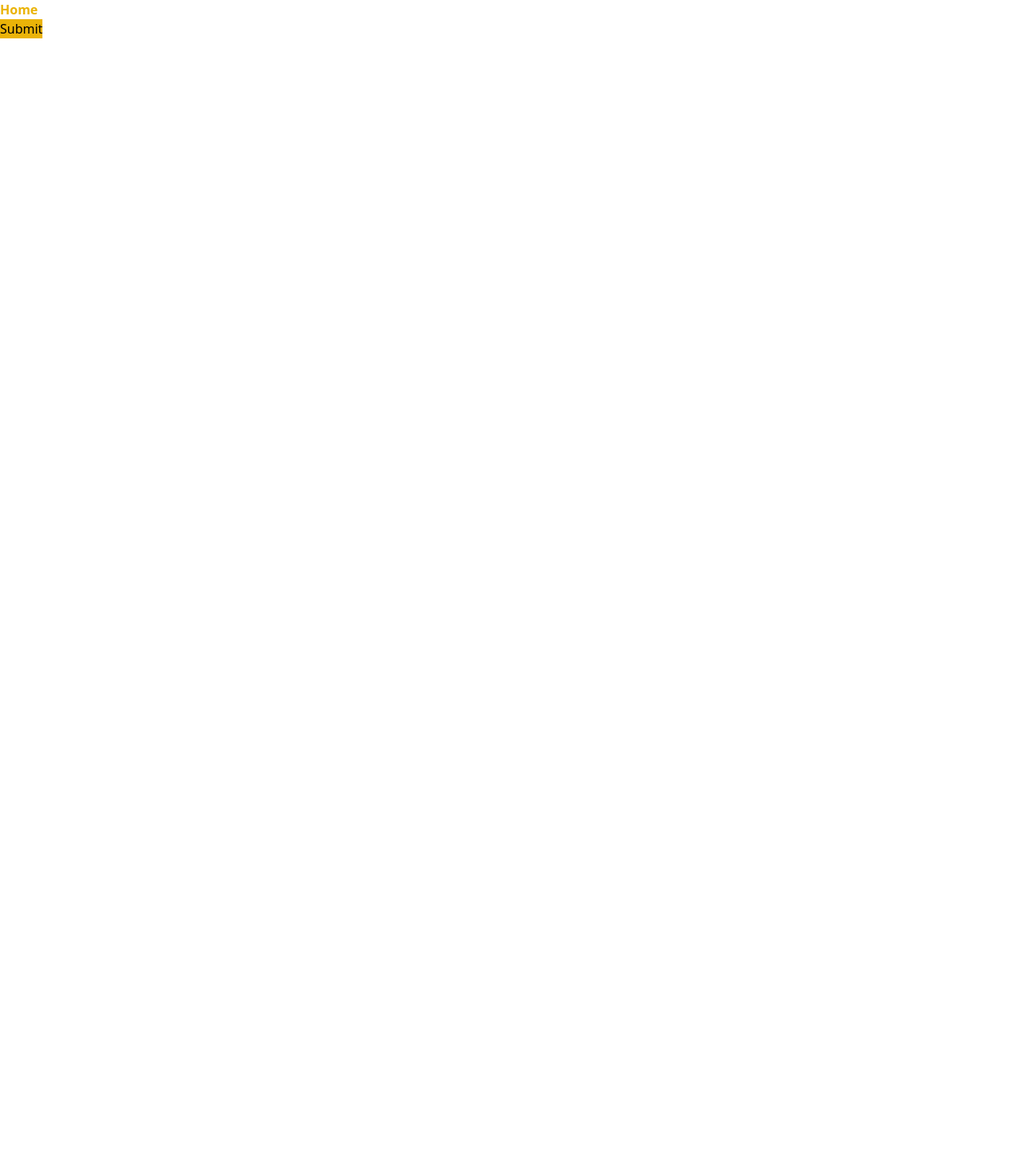
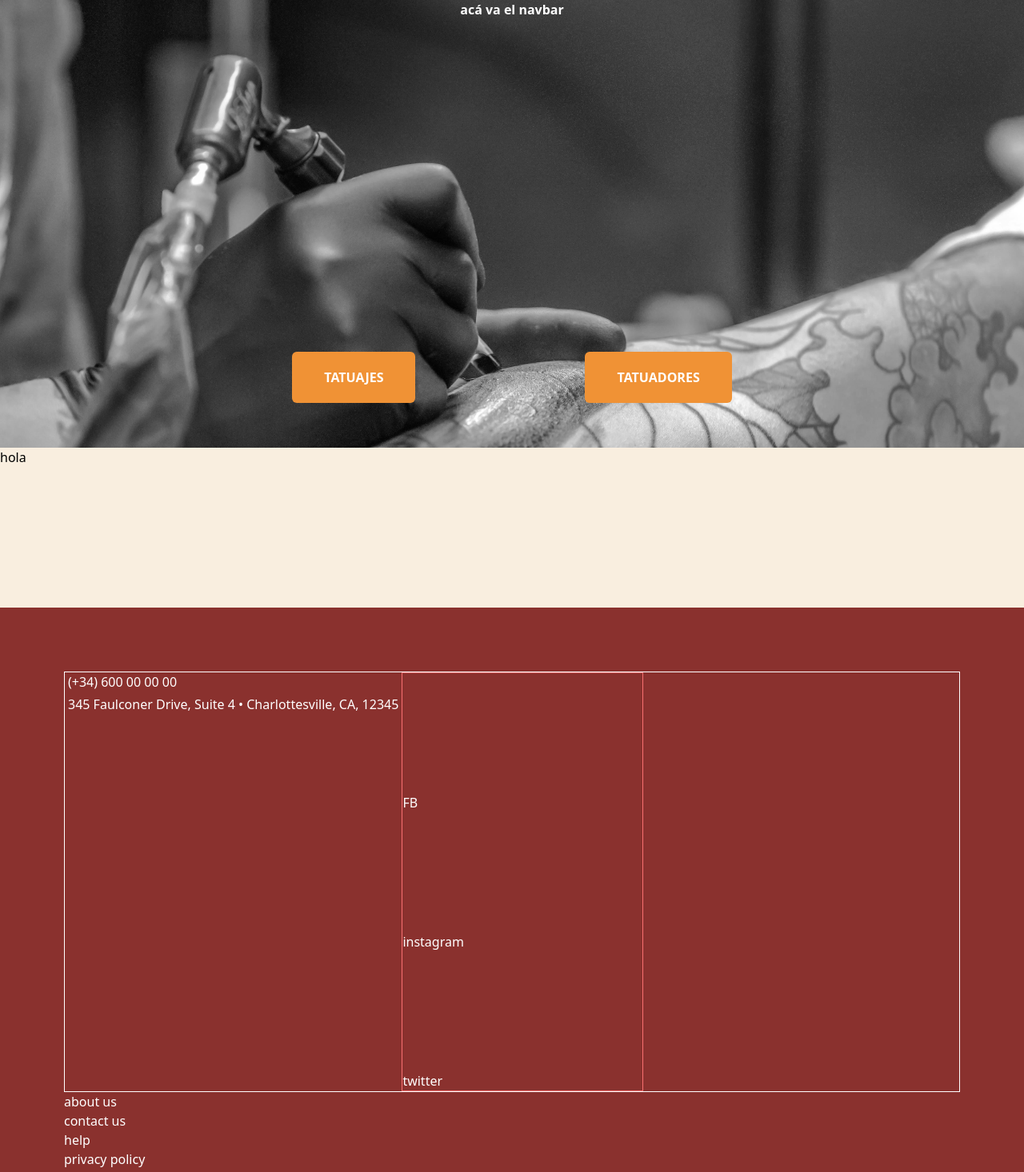
Before and after one commit to Innovaton0/Mimi-Sofm-final-project, a Vue app: page /home in a window 1280 px wide. Shown: the top 1466 px of the page at 80% size. Before the commit the page ends 800 px from the top, so only its background shows below. Built offline with nearby package versions, Linux system fonts and the light colour scheme.

Commit message:
first part of the home design

```diff
--- a/src/components/Home.vue
+++ b/src/components/Home.vue
@@ -1,6 +1,53 @@
 <template>
-  <h1 class="font-bold text-yellow-500">Home</h1>
-  <button class="bg-yellow-500">Submit</button>
+
+<header>
+
+  <!-- IMAGEN -->
+<section class="bg-[url('/src/assets/pexels-photo-955938.jpeg')] bg-cover h-[70vh]">
+  <h1 class="font-bold text-white text-center">acá va el navbar</h1>
+
+  <!-- BOTONES -->
+  <div class="flex justify-center items-center gap-5 m-24 space-x-48 font-bold">
+    <button class="bg-[#F09235] rounded-md mt-80 py-5 px-10 text-white">TATUAJES</button>
+    <button class="bg-[#F09235] p-3 mt-80 py-5 px-10 rounded-md text-white">TATUADORES</button>
+  </div>
+</section>
+
+  <!-- FOTOS Y  FONDO BEIGE -->
+  <div class="h-[200px] bg-[#F9EEDF]">
+  <span>hola</span>
+  </div>
+
+</header>
+
+
+
+<footer class="bg-[#8A312E] text-white p-20">
+    <div class="flex gap-1 border-white border">
+      <img src="" alt="">
+      <ul class="flex flex-col gap-1">
+        <li><span>(+34) 600 00 00 00</span></li>
+        <li><span>345 Faulconer Drive, Suite 4 • Charlottesville, CA, 12345</span></li>
+      </ul>
+      <div class="border border-red-400">
+        <ul>
+          <li><svg></svg>FB</li>
+          <li><svg></svg>instagram</li>
+          <li><svg></svg>twitter</li>
+        </ul>
+      </div>
+    </div>
+
+    <div class="border-yellow-300">
+     <ul>
+      <li><a href="#" class="uppercasse">about us</a></li>
+      <li><a href="#" class="uppercasse">contact us</a></li>
+      <li><a href="#" class="uppercasse">help</a></li>
+      <li><a href="#" class="uppercasse">privacy policy</a></li>
+     </ul>
+     <span>Copyright © 2024 • Mimi Sofm.</span>
+    </div>
+  </footer>
 
   </template>
 
--- a/tailwind.config.js
+++ b/tailwind.config.js
@@ -3,7 +3,11 @@
 module.exports = {
   content: ["./index.html", "./src/**/*.{html,vue,js,ts,jsx,tsx}"],
   theme: {
-    extend: {},
+    extend: {
+      backgroundImage: {
+        'PhotoHome': "url('/src/assets/pexels-photo-955938.jpeg')",
+      }
+    },
   },
   plugins: [],
 }
```
Also changed, not shown: src/assets/logo_larama.png (added), src/assets/pexels-photo-955938.jpeg (added).
